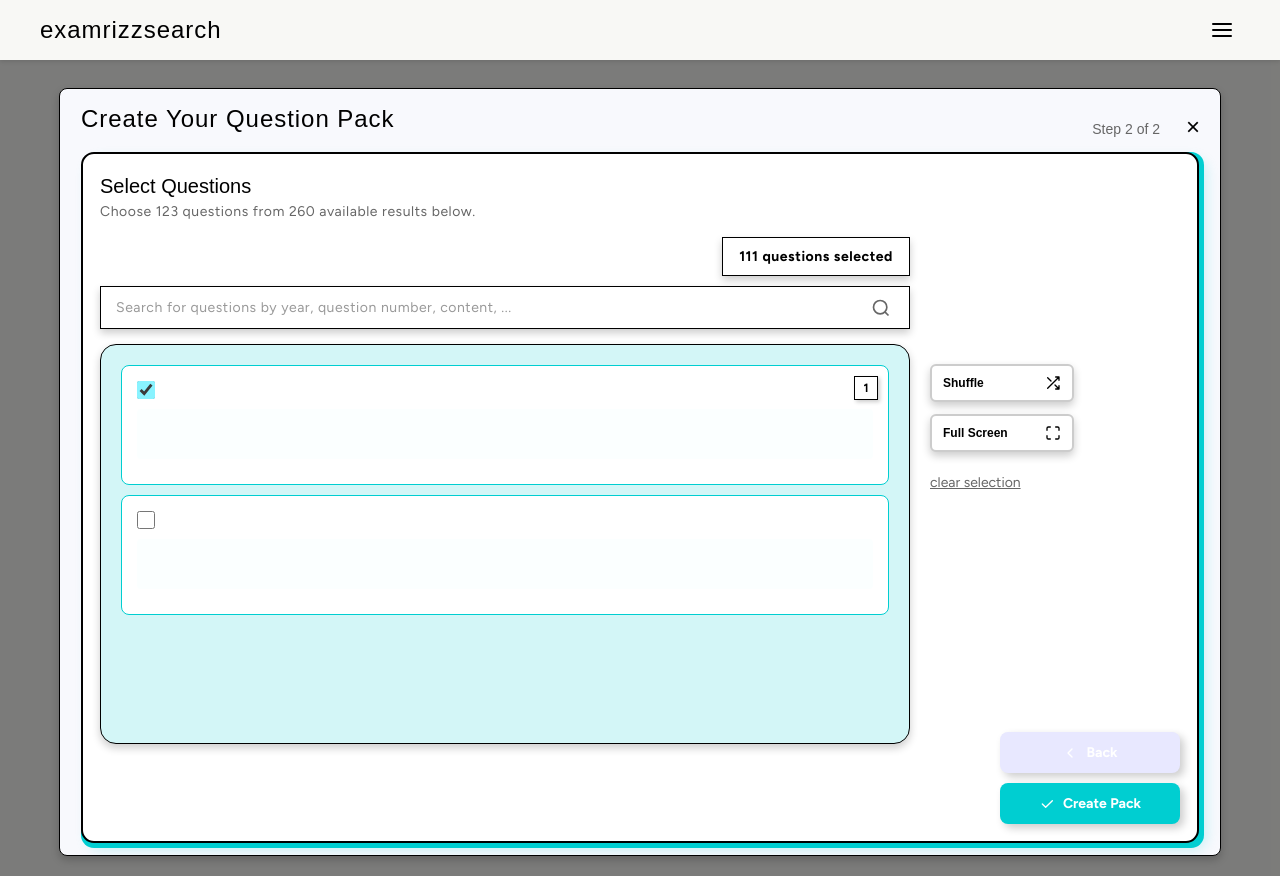
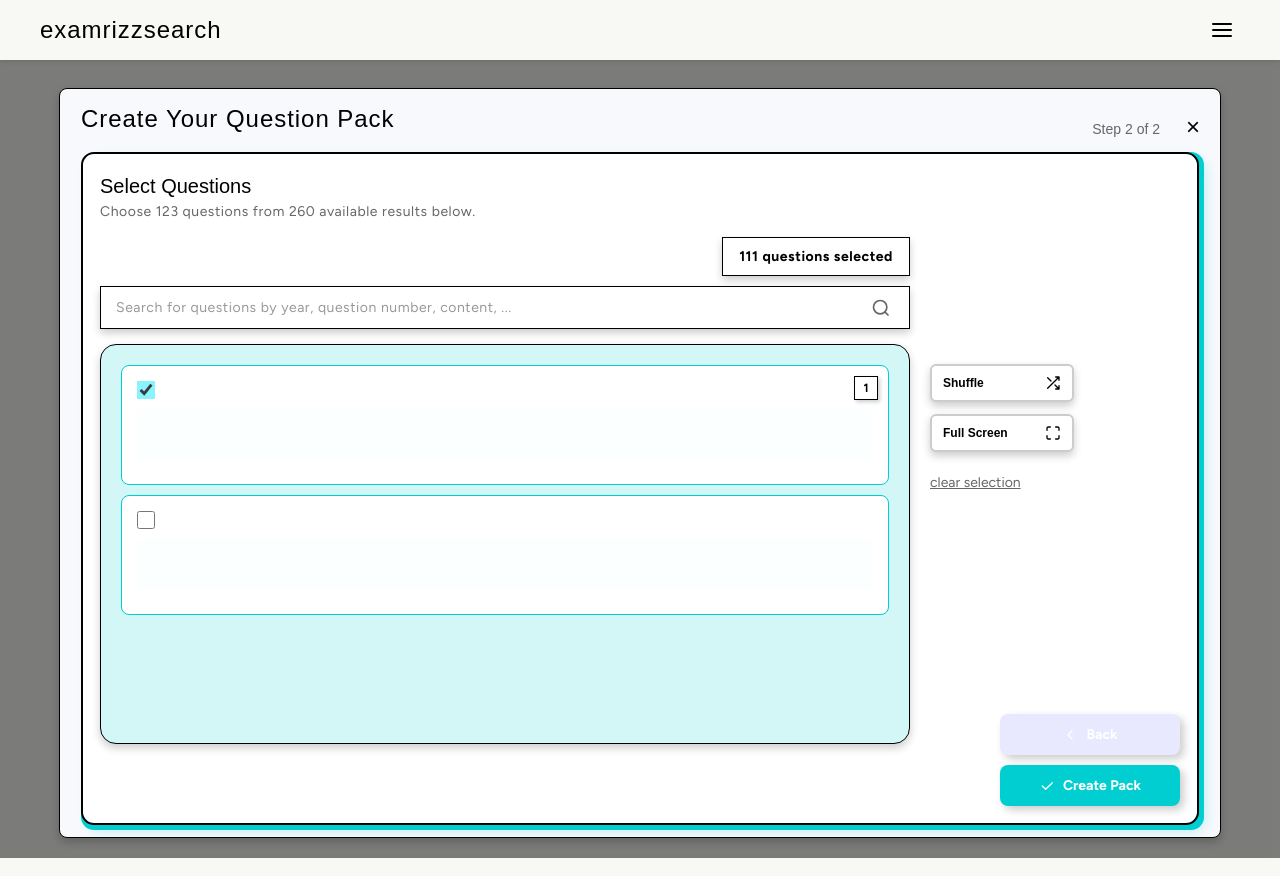
Before and after one commit to sjsenglish/examrizz_october, a Next.js app: page /select-questions in a window 1280 px wide. Built offline with nearby package versions, Linux system fonts and the light colour scheme; a web font is replaced by a local one.

Commit message:
Optimize select-questions layout to fit viewport without scrolling
- Reduce inner container to 20vh to eliminate scrolling
- Move navigation buttons to -60px to prevent bottom cutoff

🤖 Generated with [Claude Code](https://claude.ai/code)

Co-Authored-By: Claude <noreply@anthropic.com>

```diff
--- a/app/select-questions/select-questions.css
+++ b/app/select-questions/select-questions.css
@@ -112,7 +112,7 @@
   padding: 17px; /* Reduced by 17% from 20px */
   box-shadow: 5px 0 0 0 #00CED1, 0 5px 0 0 #00CED1, 5px 5px 0 0 #00CED1, 7px 7px 13px rgba(0, 206, 209, 0.2); /* Reduced by 17% */
   position: relative;
-  min-height: 27vh; /* Reduced by additional 30%: 38vh * 0.7 = 26.6vh, rounded to 27vh */
+  min-height: 20vh; /* Reduced to eliminate scrolling and prevent bottom cutoff */
 }
 
 .select-questions-section {
@@ -326,7 +326,7 @@
   flex-direction: column; /* Stack buttons vertically */
   align-items: flex-end; /* Align to right */
   gap: 10px; /* Reduced space between buttons */
-  margin-top: -42px; /* Move up by additional 40%: -30px - 12px = -42px for further upward movement */
+  margin-top: -60px; /* Move up significantly to fit within viewport without scrolling */
 }
 
 .back-button {
```
